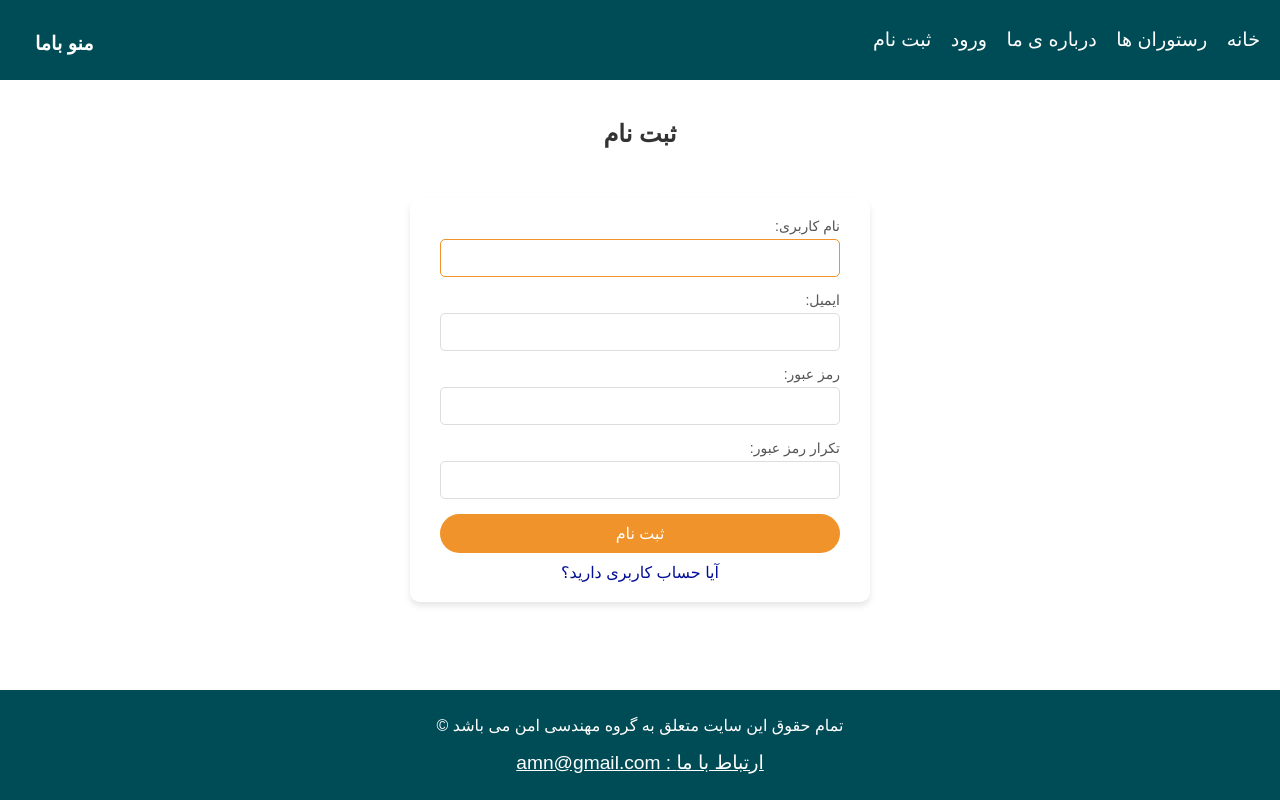
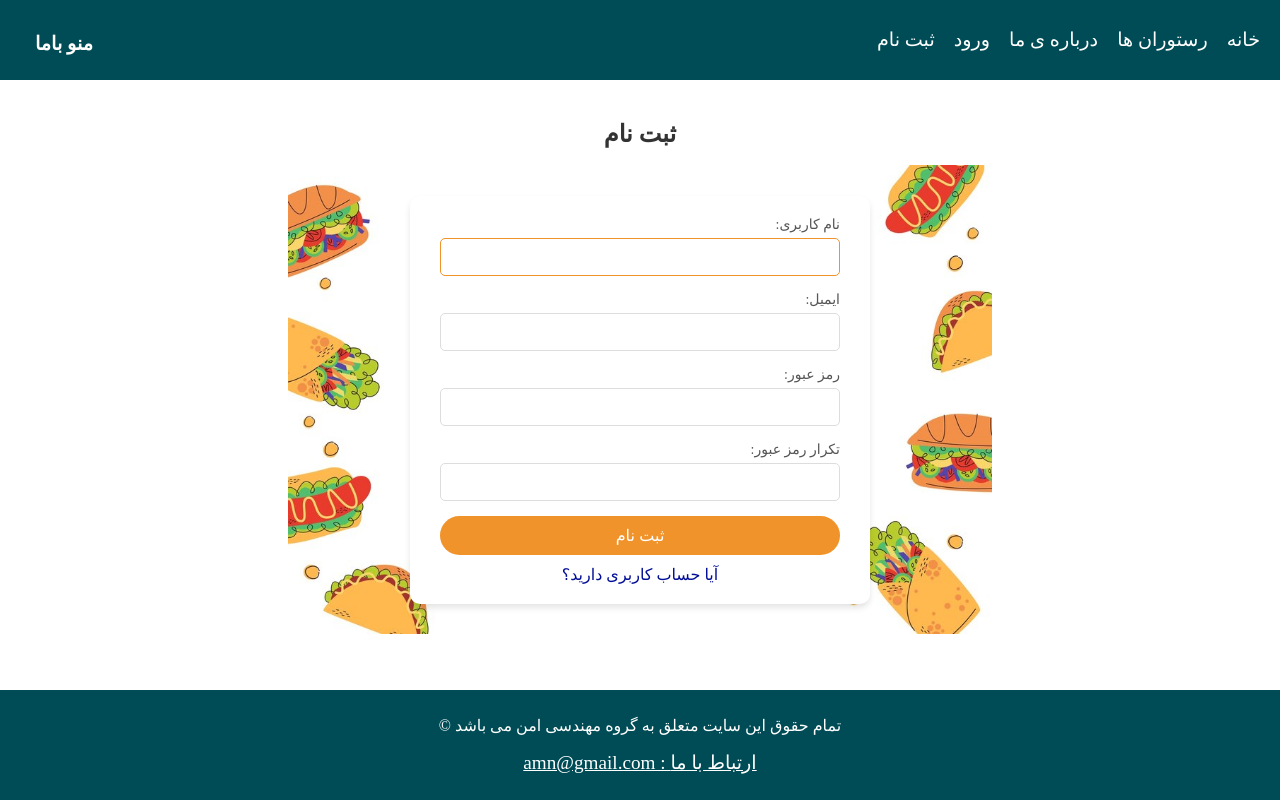
Before and after one commit to macanMehri/menu_creator, a Django app: page /users/signup/ in a window 1280 px wide. Run offline with Django 4.2, Linux system fonts and the light colour scheme; parts of the project's set-up code (start-up, migrations or seed data) failed here and were passed over.

Commit message:
Added fonts and designed signup and login page

```diff
--- a/requirements.txt
+++ b/requirements.txt
@@ -1,6 +1,8 @@
 asgiref==3.8.1
 Django==4.2
+django-admin-persian-fonts==0.2
 pillow==11.0.0
 psycopg2==2.9.10
+six==1.17.0
 sqlparse==0.5.1
 tzdata==2024.2
--- a/users/static/css/login_signup.css
+++ b/users/static/css/login_signup.css
@@ -1,3 +1,12 @@
+body {
+    background-image: url("/static/bg2.jpg");
+    background-size: 55%; /* Ensures the background covers the entire page */
+    background-repeat: no-repeat; /* Prevents the image from repeating */
+    background-attachment: fixed; /* Makes the background stay fixed during scrolling */
+    background-position: center; /* Centers the image */
+}
+
+
 .form-container a {
   text-align: center;
   color: #020e96;
--- a/users/static/css/master.css
+++ b/users/static/css/master.css
@@ -1,15 +1,12 @@
 body {
-    font-family: Arial,sans-serif;
     margin: 0;
     padding: 0;
-    background-color: #ffffff;
     display: flex;
     flex-direction: column;
     min-height: 100vh;
     overflow-x: hidden;
     width: 100%;
     max-width: 100%;
-
 }
 h1{
     color: #cf6908;
--- a/users/templates/master.html
+++ b/users/templates/master.html
@@ -8,6 +8,7 @@
     <meta name="viewport" content="width=device-width, initial-scale=1.0">
     <link rel="stylesheet" href="{% static 'css/master.css' %}">
     <title>{% block title %}منو باما{% endblock %}</title>
+    <link rel="icon" type="image/png" href="/static/menu.png">
 </head>
 <body>
     <header>
--- a/users/templates/users/add_restaurant.html
+++ b/users/templates/users/add_restaurant.html
@@ -2,6 +2,7 @@
 {% block content %}
 {% load static %}
 <link rel="stylesheet" href="{% static 'css/add_restaurant.css' %}">
+<link rel="stylesheet" href="https://cdn.jsdelivr.net/npm/bootstrap-icons@1.11.3/font/bootstrap-icons.min.css">
 <h2 class="form-title">افزودن رستوران</h2>
 
 <form method="post" class="restaurant-form" enctype="multipart/form-data">
@@ -24,7 +25,7 @@
     {{ form.as_p }}
 
     <!-- Submit Button -->
-    <button type="submit" class="submit-btn">افزودن رستوران</button>
+    <button type="submit" class="submit-btn">افزودن رستوران <i class="bi bi-plus-circle"></i></button>
 </form>
 <div class="left-restaurant-box">
  <img src= "{% static 'left-chef.jpg' %}" class="left-restaurant">
```
Also changed, not shown: cafe_menu/settings.py (+11 -1 lines), users/static/fonts.css (added, +13 -0 lines), users/static/bg2.jpg (added), users/static/menu.png (added).
